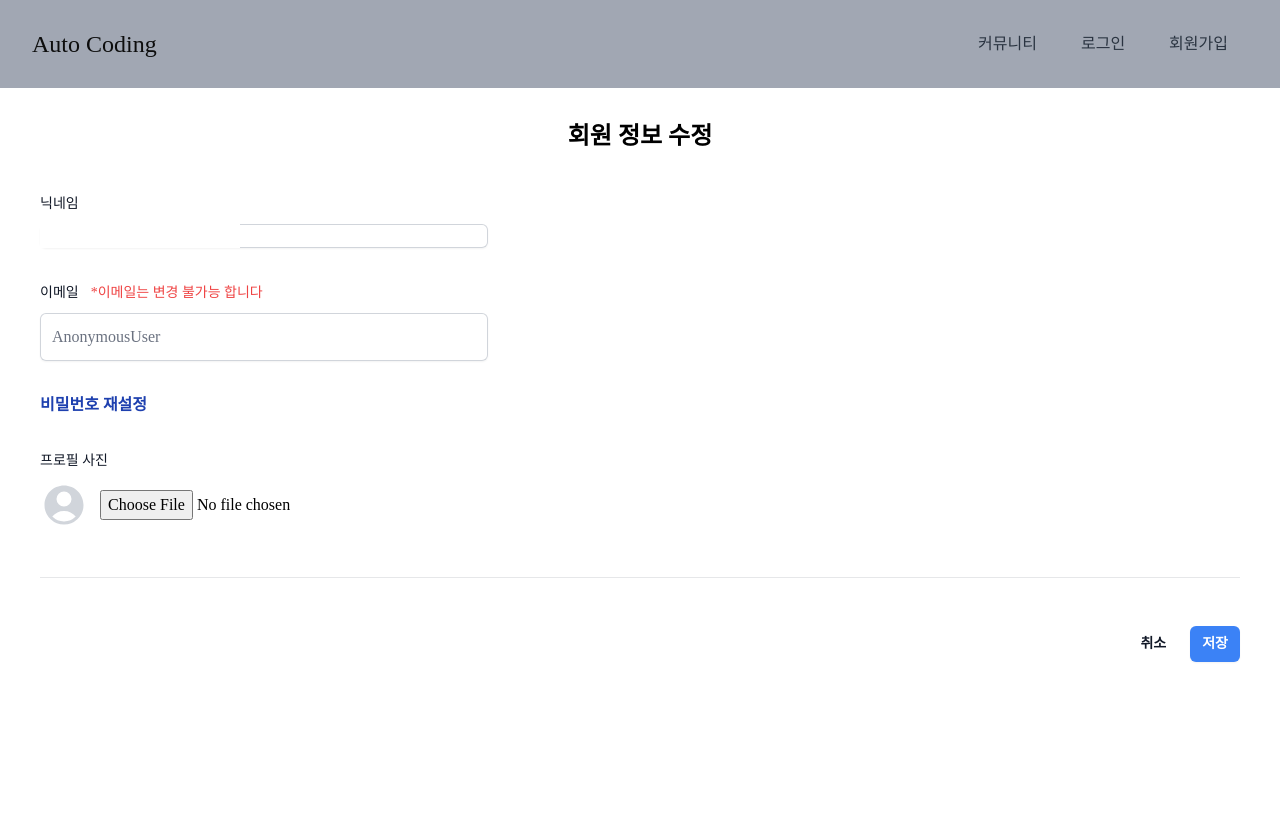
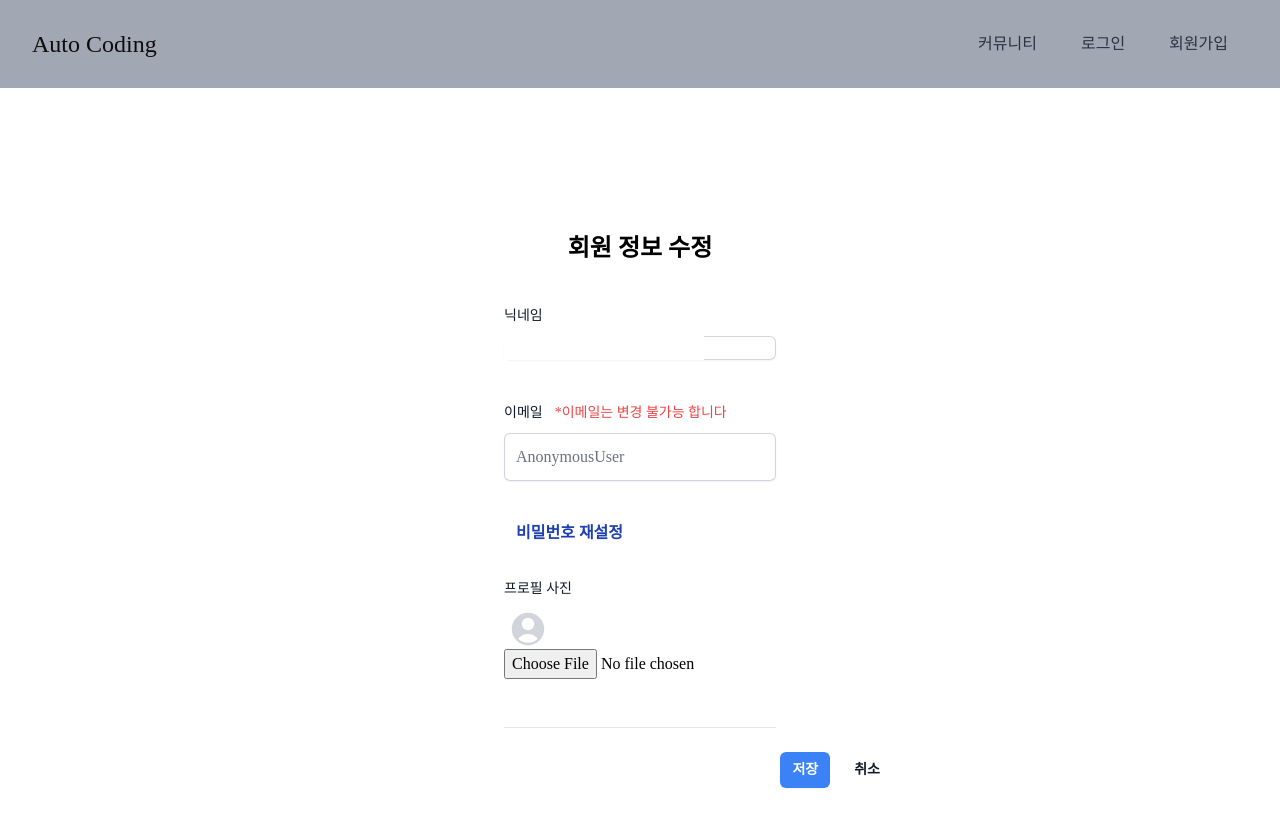
Before and after one commit to HiImYong99/Auto-Code-Django, a Django app: template templates/accounts/edit_profile.html in a window 1280 px wide. Before the commit the page ends 662 px from the top, so only its background shows below. Run offline with Django 4.2, Linux system fonts and the light colour scheme; the template is opened without the code that fills it, so the values that code supplies are empty, except form fields; tables that the repository leaves empty hold one stand-in row (values such as "Sample post"); form fields are guessed from the names that the template uses; some libraries are stand-ins or nearby versions; some web fonts are replaced.

Commit message:
💄 23.11.01 modal 내용 추가 및 일부 UI 수정

```diff
--- a/templates/accounts/edit_profile.html
+++ b/templates/accounts/edit_profile.html
@@ -21,6 +21,9 @@
                 <dialog id="myCount" class="w-5/6 modal modal-bottom sm:modal-middle rounded-3xl opacity-95">
                     <div class="px-10 py-8 text-center bg-gray-400 modal-box">
                         <h3 class="text-4xl font-bold">내 통계 🗓️</h3>
+                        <p class='mt-5 text-red-600'>
+                            개인 통계는 로컬 스토리지를 활용하여 임시로 저장되며, 사용자 각자의 기기에만 저장됩니다. <br>
+                            계정에는 정보가 저장되지 않으니 안심하고 통계를 확인해보세요!</p>
                         <section class="p-10">
                             <h2
                                 class="py-3 mb-10 text-xl text-center bg-gray-200 rounded-2xl font-GongGothicMedium">
@@ -52,7 +55,7 @@
             </li>
             <li id="history-link">
                 <a class="inline-block px-4 py-2 text-gray-800 no-underline duration-500 hover:text-gray-200 hover:text-underline"
-                    href="#">내 기록</a>
+                href="{% url "main:myhistory" %}">내 기록</a>
             </li>
             <li>
                 <nav :class="{'flex': open, 'hidden': !open}"
@@ -120,13 +123,13 @@
     </div>
 {% endblock  %}
 {% block content %}
-<div class='mt-20'><h1 class='text-center text-2xl font-bold'>회원 정보 수정</h1></div>
-<form action="" method='post' enctype="multipart/form-data">
+<div class='mt-48'><h1 class='text-center text-2xl font-bold'>회원 정보 수정</h1></div>
+<form action="" method='post' enctype="multipart/form-data" class=''>
     {% csrf_token %}
-    <div class="space-y-12">
+    <div class="w-full flex flex-col justify-center items-center">
       <div class="border-b border-gray-900/10 pb-12">
-        <div class="mt-10 grid grid-cols-1 gap-x-6 gap-y-8 sm:grid-cols-6">
-          <div class="sm:col-span-4">
+        <div class="mt-10 gap-x-6 gap-y-8 sm:grid-cols-6">
+          <div class="sm:col-span-4 mb-10">
             <label for="nickname" class="block text-sm font-medium leading-6 text-gray-900">닉네임</label>
             <div class="mt-2">
               <div class="flex rounded-md shadow-sm ring-1 ring-inset ring-gray-300 focus-within:ring-2 focus-within:ring-inset focus-within:ring-indigo-600 sm:max-w-md ">
@@ -135,7 +138,7 @@
             </div>
           </div>
 
-          <div class="sm:col-span-4">
+          <div class="sm:col-span-4 mb-10">
             <label for="email" class="inline text-sm font-medium leading-6 text-gray-900">이메일</label>
             <p class='inline ml-2 text-sm font-medium text-red-500'>*이메일는 변경 불가능 합니다</p>
             <div class="mt-2">
@@ -145,33 +148,33 @@
             </div>
           </div>
 
-          <div class="sm:col-span-4">
+          <div class="sm:col-span-4 mb-8">
             <div>
               <a
-              class="w-2/3 text-blue-800 text-base font-semibold rounded-lg text-center hover:bg-gray-100 focus:outline-none focus:shadow-outlinehover:shadow-xs my-2 cursor-pointer"
-              href= "{% url "accounts:edit_password" %}"> 비밀번호 재설정 </a>
+              class="w-2/3 p-3 text-blue-800 text-base font-semibold rounded-lg text-center hover:bg-gray-100 focus:outline-none focus:shadow-outlinehover:shadow-xs my-2 cursor-pointer"
+              href= "{% url "accounts:password_reset" %}"> 비밀번호 재설정 </a>
             </div>
           </div>
           <div class="col-span-full">
             <label for="photo" class="block text-sm font-medium leading-6 text-gray-900">프로필 사진</label>
-            <div class="mt-2 flex items-center gap-x-3">
+            <div class="mt-2 flex-col items-center gap-x-3">
                 {% if user.profile_pic %}
                     <img src="{{user.profile_pic.url}}" class='h-20 rounded-full'>
                 {% else %}
-              <svg class="h-12 w-12 text-gray-300" viewBox="0 0 24 24" fill="currentColor" aria-hidden="true">
+              <svg class="h-10 w-12 text-gray-300" viewBox="0 0 24 24" fill="currentColor" aria-hidden="true">
                 <path fill-rule="evenodd" d="M18.685 19.097A9.723 9.723 0 0021.75 12c0-5.385-4.365-9.75-9.75-9.75S2.25 6.615 2.25 12a9.723 9.723 0 003.065 7.097A9.716 9.716 0 0012 21.75a9.716 9.716 0 006.685-2.653zm-12.54-1.285A7.486 7.486 0 0112 15a7.486 7.486 0 015.855 2.812A8.224 8.224 0 0112 20.25a8.224 8.224 0 01-5.855-2.438zM15.75 9a3.75 3.75 0 11-7.5 0 3.75 3.75 0 017.5 0z" clip-rule="evenodd" />
               </svg>
               {% endif %}
-                {{form.profile_pic|attr:"class:block w-full text-sm text-slate-500 file:mr-4 file:py-2 file:px-4 file:rounded-full file:border-0 file:text-sm file:font-semibold file:bg-violet-blue file:text-gray-700 hover:file:bg-blue-100" }}
+                {{form.profile_pic|attr:"class:block w-full text-sm text-slate-500 file:mr-4 file:py-2 file:px-4 file:rounded-full file:border-0 file:text-sm file:font-semibold file:bg-violet-blue:text-gray-700 hover:file:bg-blue-100 file:cursor-pointer" }}
             </div>
           </div>
         </div>
       </div>
 
 
-    <div class="mt-6 flex items-center justify-end gap-x-6">
+    <div class="w-2/5 mt-6 flex items-center justify-end space-x-6">
+        <button type="submit" class="rounded-md bg-blue-500 px-3 py-2 text-sm font-semibold text-white shadow-sm hover:bg-red-500 duration-200 focus-visible:outline focus-visible:outline-2 focus-visible:outline-offset-2 focus-visible:outline-blue-500 %}'">저장</button>
       <a href='{% url "accounts:profile" %}' class="text-sm font-semibold leading-6 text-gray-900">취소</a>
-      <button type="submit" class="rounded-md bg-blue-500 px-3 py-2 text-sm font-semibold text-white shadow-sm hover:bg-blue-500 focus-visible:outline focus-visible:outline-2 focus-visible:outline-offset-2 focus-visible:outline-blue-500">저장</button>
     </div>
   </form>
 {% endblock  %}
--- a/templates/board/post_form.html
+++ b/templates/board/post_form.html
@@ -22,6 +22,9 @@
             <dialog id="myCount" class="w-5/6 modal modal-bottom sm:modal-middle rounded-3xl opacity-95">
                 <div class="px-10 py-8 text-center bg-gray-400 modal-box">
                     <h3 class="text-4xl font-bold">내 통계 🗓️</h3>
+                    <p class='mt-5 text-red-600'>
+                        개인 통계는 로컬 스토리지를 활용하여 임시로 저장되며, 사용자 각자의 기기에만 저장됩니다. <br>
+                        계정에는 정보가 저장되지 않으니 안심하고 통계를 확인해보세요!</p>
                     <section class="p-10">
                         <h2
                             class="py-3 mb-10 text-xl text-center bg-gray-200 rounded-2xl font-GongGothicMedium">
@@ -53,7 +56,7 @@
         </li>
         <li id="history-link">
             <a class="inline-block px-4 py-2 text-gray-800 no-underline duration-500 hover:text-gray-200 hover:text-underline"
-                href="#">내 기록</a>
+            href="{% url "main:myhistory" %}">내 기록</a>
         </li>
     </li>
     <li>
--- a/templates/main/index.html
+++ b/templates/main/index.html
@@ -30,6 +30,9 @@
                 <dialog id="myCount" class="w-5/6 modal modal-bottom sm:modal-middle rounded-3xl opacity-95">
                     <div class="px-10 py-8 text-center bg-gray-400 modal-box">
                         <h3 class="text-4xl font-bold">내 통계 🗓️</h3>
+                        <p class='mt-5 text-red-600'>
+                            개인 통계는 로컬 스토리지를 활용하여 임시로 저장되며, 사용자 각자의 기기에만 저장됩니다. <br>
+                            계정에는 정보가 저장되지 않으니 안심하고 통계를 확인해보세요!</p>
                         <section class="p-10">
                             <h2
                                 class="py-3 mb-10 text-xl text-center bg-gray-200 rounded-2xl font-GongGothicMedium">
@@ -61,7 +64,7 @@
             </li>
             <li id="history-link">
                 <a class="inline-block px-4 py-2 text-gray-800 no-underline duration-500 hover:text-gray-200 hover:text-underline"
-                    href="#">내 기록</a>
+                    href="{% url "main:myhistory" %}">내 기록</a>
             </li>
         </li>
         <li>
```
